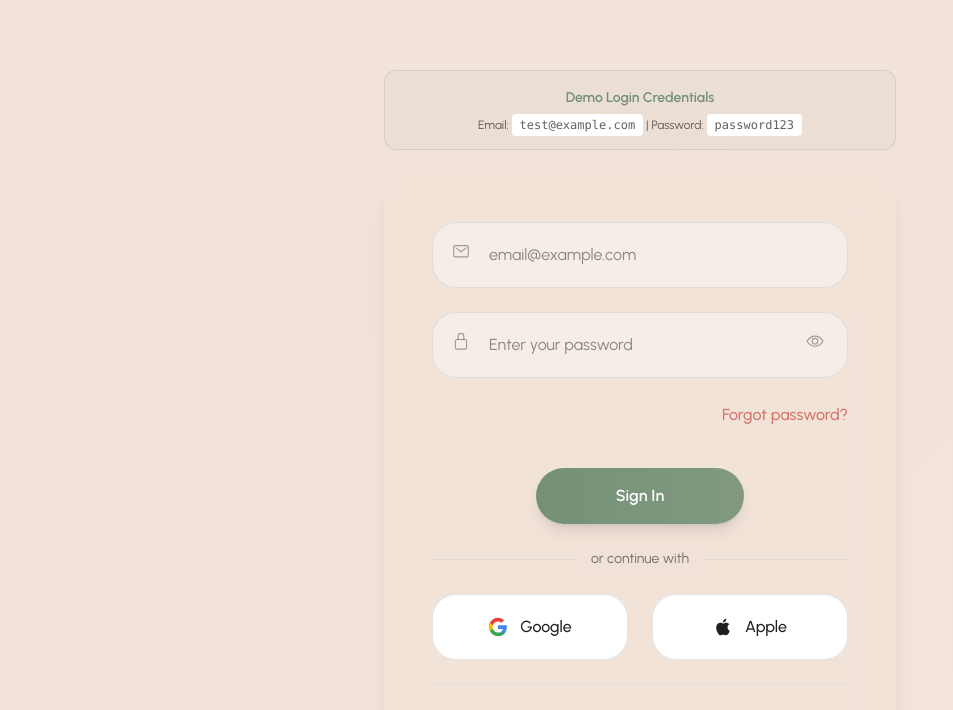
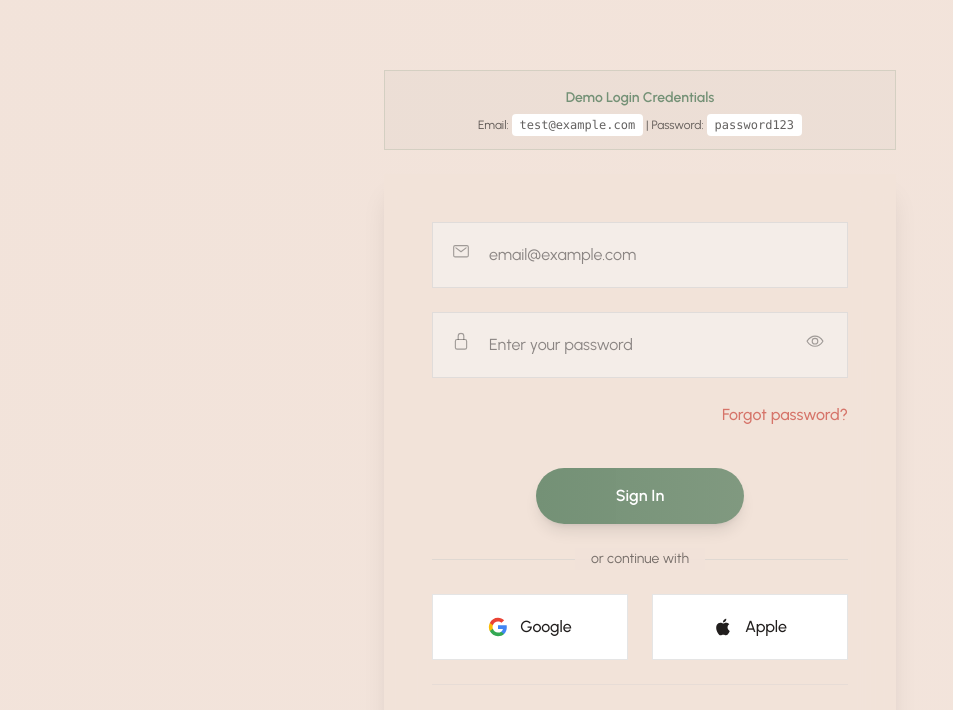
Before and after one commit to hjnengare/local-gems, a Next.js app: page /login in a window 1280 px wide. Shown: the part 238-948 px from the top of the page, without its empty margins (0-953 px from the left). Built offline with nearby package versions, Linux system fonts and the light colour scheme; no server answers.

Commit message:
Added src dir

```diff
--- a/src/app/login/page.tsx
+++ b/src/app/login/page.tsx
@@ -74,7 +74,7 @@ export default function LoginPage() {
         {/* Demo Credentials Info with animation */}
         <FadeInUp delay={1.0} duration={0.6} distance={20}>
           <motion.div
-            className="bg-sage/5 border border-sage/20 rounded-xl p-3 sm:p-4 mb-4 sm:mb-6 text-center"
+            className="bg-sage/5 border border-sage/20  p-3 sm:p-4 mb-4 sm:mb-6 text-center"
             whileHover={{ scale: 1.02 }}
             transition={{ duration: 0.3 }}
           >
@@ -87,7 +87,7 @@ export default function LoginPage() {
         </FadeInUp>
 
         {/* Form Card */}
-        <div className="bg-off-white/95 backdrop-blur-lg rounded-2xl sm:rounded-3xl shadow-xl p-4 sm:p-6 md:p-8 lg:p-12 mb-4 sm:mb-6 relative overflow-hidden">
+        <div className="bg-off-white/95 backdrop-blur-lg shadow-xl p-4 sm:p-8 md:p-10 lg:p-12 mb-4 sm:mb-6 relative overflow-hidden">
 
           <form onSubmit={handleSubmit} className="space-y-4 sm:space-y-5 md:space-y-6 relative z-10">
             {/* Error Message */}
@@ -107,7 +107,7 @@ export default function LoginPage() {
                 placeholder="email@example.com"
                 value={email}
                 onChange={(e) => setEmail(e.target.value)}
-                className="w-full bg-cultured-1/50 border border-light-gray/50 rounded-2xl sm:rounded-3xl pl-12 sm:pl-14 pr-4 py-3 sm:py-4 md:py-5 font-urbanist text-sm sm:text-base font-400 text-charcoal placeholder-charcoal/50 focus:outline-none focus:ring-2 focus:ring-sage/30 focus:border-sage focus:bg-white transition-all duration-300 hover:border-sage/50"
+                className="w-full bg-cultured-1/50 border border-light-gray/50 pl-12 sm:pl-14 pr-4 py-3 sm:py-4 md:py-5 font-urbanist text-sm sm:text-base font-400 text-charcoal placeholder-charcoal/50 focus:outline-none focus:ring-2 focus:ring-sage/30 focus:border-sage focus:bg-white transition-all duration-300 hover:border-sage/50"
               />
             </div>
 
@@ -121,7 +121,7 @@ export default function LoginPage() {
                 placeholder="Enter your password"
                 value={password}
                 onChange={(e) => setPassword(e.target.value)}
-                className="w-full bg-cultured-1/50 border border-light-gray/50 rounded-2xl sm:rounded-3xl pl-12 sm:pl-14 pr-12 sm:pr-16 py-3 sm:py-4 md:py-5 font-urbanist text-sm sm:text-base font-400 text-charcoal placeholder-charcoal/50 focus:outline-none focus:ring-2 focus:ring-sage/30 focus:border-sage focus:bg-white transition-all duration-300 hover:border-sage/50"
+                className="w-full bg-cultured-1/50 border border-light-gray/50 pl-12 sm:pl-14 pr-12 sm:pr-16 py-3 sm:py-4 md:py-5 font-urbanist text-sm sm:text-base font-400 text-charcoal placeholder-charcoal/50 focus:outline-none focus:ring-2 focus:ring-sage/30 focus:border-sage focus:bg-white transition-all duration-300 hover:border-sage/50"
               />
               <button
                 type="button"
@@ -179,7 +179,7 @@ export default function LoginPage() {
             <div className="grid grid-cols-2 gap-3 sm:gap-4 md:gap-6">
               <button
                 type="button"
-                className="flex items-center justify-center bg-white border border-light-gray/50 rounded-xl sm:rounded-2xl md:rounded-3xl px-3 sm:px-4 md:px-6 py-3 sm:py-4 md:py-5 font-urbanist text-xs sm:text-sm md:text-base font-500 text-charcoal hover:border-sage/50 hover:bg-sage/5 transition-all duration-300 focus:outline-none focus:ring-2 focus:ring-sage/30 group min-h-[44px]"
+                className="flex items-center justify-center bg-white border border-light-gray/50 px-3 sm:px-4 md:px-6 py-3 sm:py-4 md:py-5 font-urbanist text-xs sm:text-sm md:text-base font-500 text-charcoal hover:border-sage/50 hover:bg-sage/5 transition-all duration-300 focus:outline-none focus:ring-2 focus:ring-sage/30 group min-h-[44px]"
               >
                 <svg className="w-4 h-4 sm:w-5 sm:h-5 mr-2 sm:mr-3" viewBox="0 0 24 24" fill="currentColor">
                   <path d="M22.56 12.25c0-.78-.07-1.53-.2-2.25H12v4.26h5.92c-.26 1.37-1.04 2.53-2.21 3.31v2.77h3.57c2.08-1.92 3.28-4.74 3.28-8.09z" fill="#4285F4"/>
@@ -191,7 +191,7 @@ export default function LoginPage() {
               </button>
               <button
                 type="button"
-                className="flex items-center justify-center bg-white border border-light-gray/50 rounded-xl sm:rounded-2xl md:rounded-3xl px-3 sm:px-4 md:px-6 py-3 sm:py-4 md:py-5 font-urbanist text-xs sm:text-sm md:text-base font-500 text-charcoal hover:border-sage/50 hover:bg-sage/5 transition-all duration-300 focus:outline-none focus:ring-2 focus:ring-sage/30 group min-h-[44px]"
+                className="flex items-center justify-center bg-white border border-light-gray/50 px-3 sm:px-4 md:px-6 py-3 sm:py-4 md:py-5 font-urbanist text-xs sm:text-sm md:text-base font-500 text-charcoal hover:border-sage/50 hover:bg-sage/5 transition-all duration-300 focus:outline-none focus:ring-2 focus:ring-sage/30 group min-h-[44px]"
               >
                 <svg className="w-4 h-4 sm:w-5 sm:h-5 mr-2 sm:mr-3" viewBox="0 0 24 24" fill="currentColor">
                   <path d="M18.71 19.5c-.83 1.24-1.71 2.45-3.05 2.47-1.34.03-1.77-.79-3.29-.79-1.53 0-2 .77-3.27.82-1.31.05-2.3-1.32-3.14-2.53C4.25 17 2.94 12.45 4.7 9.39c.87-1.52 2.43-2.48 4.12-2.51 1.28-.02 2.5.87 3.29.87.78 0 2.26-1.07 3.81-.91.65.03 2.47.26 3.64 1.98-.09.06-2.17 1.28-2.15 3.81.03 3.02 2.65 4.03 2.68 4.04-.03.07-.42 1.44-1.38 2.83M13 3.5c.73-.83 1.94-1.46 2.94-1.5.13 1.17-.34 2.35-1.04 3.19-.69.85-1.83 1.51-2.95 1.42-.15-1.15.41-2.35 1.05-3.11z"/>
--- a/src/app/register/page.tsx
+++ b/src/app/register/page.tsx
@@ -93,7 +93,7 @@ export default function RegisterPage() {
         </div>
 
         {/* Form Card */}
-        <div className="bg-off-white/95 backdrop-blur-lg rounded-2xl sm:rounded-3xl shadow-xl p-4 sm:p-6 md:p-8 lg:p-12 mb-4 sm:mb-6 relative overflow-hidden">
+        <div className="bg-off-white/95 backdrop-blur-lg shadow-xl p-4 sm:p-6 md:p-8 lg:p-12 mb-4 sm:mb-6 relative overflow-hidden">
 
           <form onSubmit={handleSubmit} className="space-y-4 sm:space-y-5 md:space-y-6 relative z-10">
             {/* Error Message */}
@@ -113,7 +113,7 @@ export default function RegisterPage() {
                 placeholder="email@example.com"
                 value={email}
                 onChange={(e) => setEmail(e.target.value)}
-                className="w-full bg-cultured-1/50 border border-light-gray/50 rounded-2xl sm:rounded-3xl pl-12 sm:pl-14 pr-4 py-3 sm:py-4 md:py-5 font-urbanist text-sm sm:text-base font-400 text-charcoal placeholder-charcoal/50 focus:outline-none focus:ring-2 focus:ring-sage/30 focus:border-sage focus:bg-white transition-all duration-300 hover:border-sage/50 min-h-[44px]"
+                className="w-full bg-cultured-1/50 border border-light-gray/50 pl-12 sm:pl-14 pr-4 py-3 sm:py-4 md:py-5 font-urbanist text-sm sm:text-base font-400 text-charcoal placeholder-charcoal/50 focus:outline-none focus:ring-2 focus:ring-sage/30 focus:border-sage focus:bg-white transition-all duration-300 hover:border-sage/50 min-h-[44px]"
               />
             </div>
 
@@ -127,7 +127,7 @@ export default function RegisterPage() {
                 placeholder="Create a strong password"
                 value={password}
                 onChange={(e) => setPassword(e.target.value)}
-                className="w-full bg-cultured-1/50 border border-light-gray/50 rounded-3 pl-14 pr-16 py-4 md:py-5 font-urbanist text-6 font-400 text-charcoal placeholder-charcoal/50 focus:outline-none focus:ring-2 focus:ring-sage/30 focus:border-sage focus:bg-white transition-all duration-300 hover:border-sage/50"
+                className="w-full bg-cultured-1/50 border border-light-gray/50 pl-14 pr-16 py-4 md:py-5 font-urbanist text-6 font-400 text-charcoal placeholder-charcoal/50 focus:outline-none focus:ring-2 focus:ring-sage/30 focus:border-sage focus:bg-white transition-all duration-300 hover:border-sage/50"
               />
               <button
                 type="button"
```
